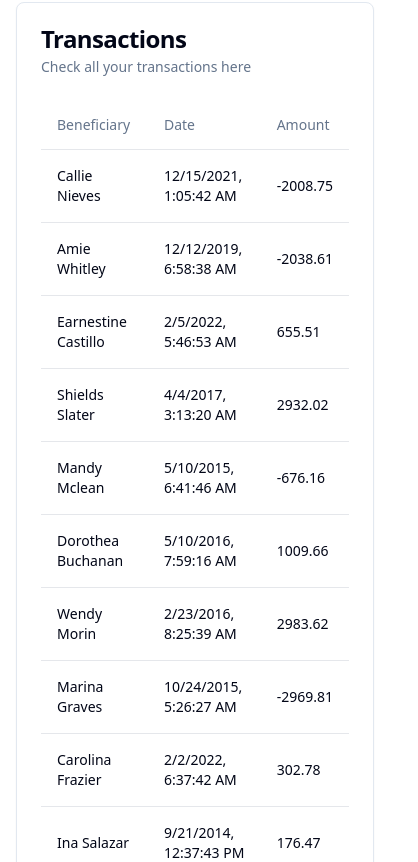
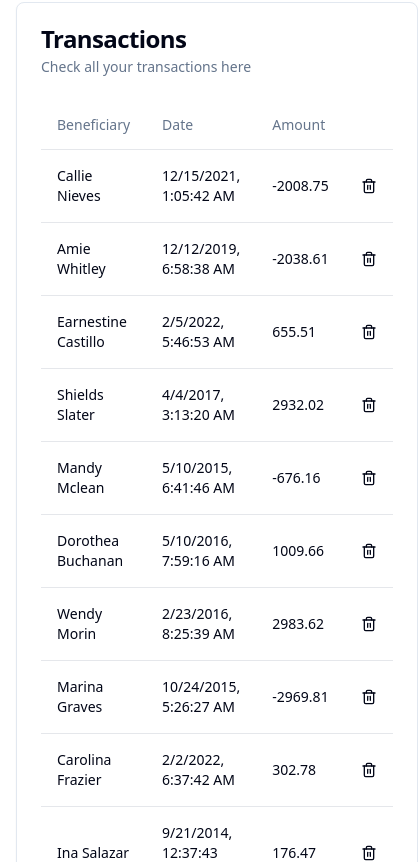
Before and after one commit to lukassso/bank-transactions, a React (Vite) app: page / in a window 390 px wide. Shown: the part 1262-2124 px from the top of the page, 418 px wide, since content can reach past the window. Built offline with nearby package versions, Linux system fonts and the light colour scheme.

Commit message:
Improve mobile view by removing 'hidden' class from TableCell component

```diff
--- a/src/layout/TableComponent.tsx
+++ b/src/layout/TableComponent.tsx
@@ -73,7 +73,7 @@ export const TableComponent = () => {
                 <TableCell>{transaction.amount}</TableCell>
                 <TableCell className="hidden md:table-cell">{transaction.address}</TableCell>
                 <TableCell className="hidden md:table-cell">{transaction.description}</TableCell>
-                <TableCell className="hidden md:table-cell">
+                <TableCell className="md:table-cell">
                   <Trash2
                     className="h-4 w-4 cursor-pointer transition-colors hover:text-red-500"
                     onClick={() => handleDelete(transaction.id)}
```
